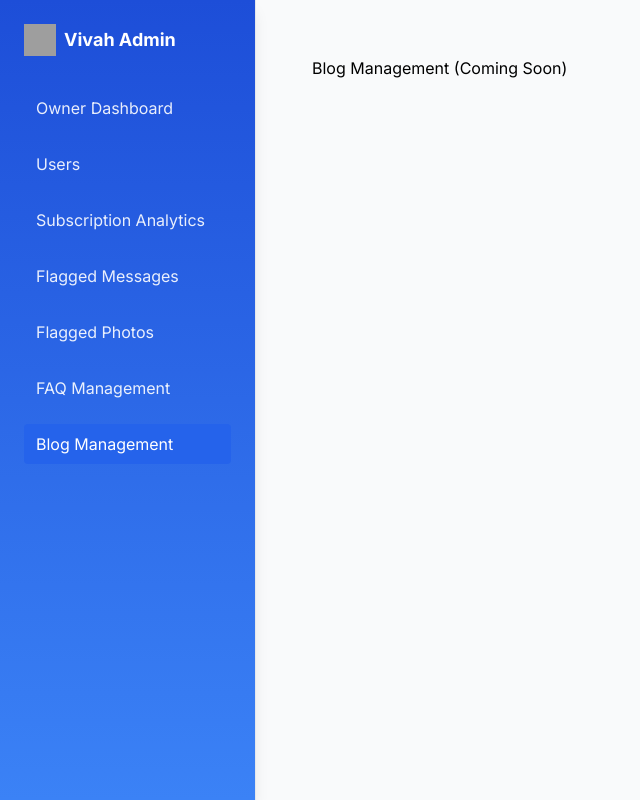
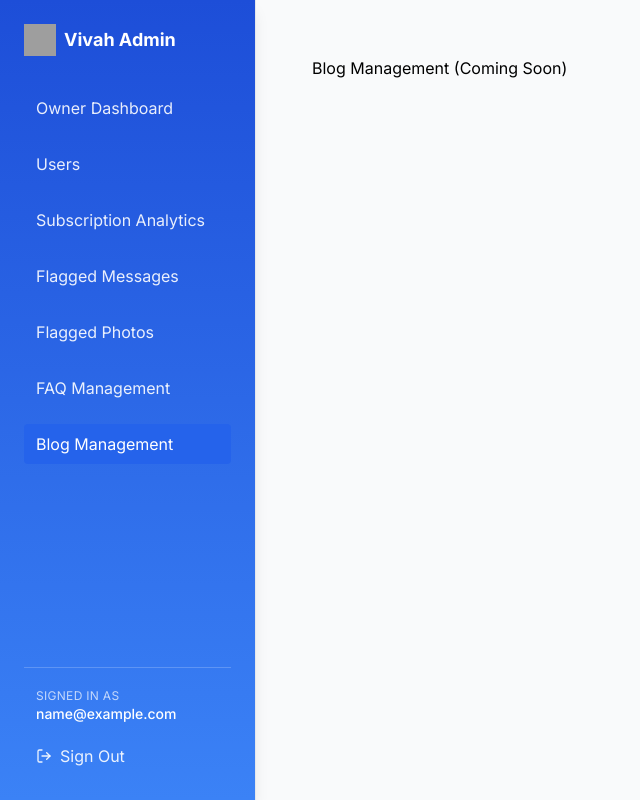
Before and after one commit to poovannapk/vivah-bandhan, a React (Vite) app: page /admin/blog in a window 1280 px wide. Shown: the whole page, without its empty margins (0-640 px from the left). Built offline with nearby package versions, Linux system fonts and the light colour scheme; no server answers; sample sign-in values are in the browser's storage; grey boxes are pictures that could not be loaded.

Commit message:
added logout feature in admin dashboard

```diff
--- a/src/App.tsx
+++ b/src/App.tsx
@@ -17,7 +17,6 @@ const MessagesPage = React.lazy(() => import('./pages/MessagesPage').then(module
 const ProfilePage = React.lazy(() => import('./pages/ProfilePage').then(module => ({ default: module.ProfilePage })));
 const SuccessStoriesPage = React.lazy(() => import('./pages/SuccessStoriesPage').then(module => ({ default: module.SuccessStoriesPage })));
 const AdminRoutes = React.lazy(() => import('./pages/admin'));
-const AdminDashboard = React.lazy(() => import('./pages/AdminDashboard').then(module => ({ default: module.AdminDashboard })));
 const ForgotPasswordPage = React.lazy(() => import('./pages/ForgotPasswordPage'));
 const ResetPasswordPage = React.lazy(() => import('./pages/ResetPasswordPage'));
 const VerifyEmailPage = React.lazy(() => import('./pages/VerifyEmailPage'));
@@ -43,7 +42,6 @@ const ProtectedRoute: React.FC<{ children: React.ReactNode; adminOnly?: boolean
 };
 
 const AppContent: React.FC = () => {
-  const { isAdmin } = useAuth();
   const location = useLocation();
   const [showLoginModal, setShowLoginModal] = React.useState(false);
   const [showRegisterModal, setShowRegisterModal] = React.useState(false);
@@ -84,7 +82,7 @@ const AppContent: React.FC = () => {
               path="/dashboard"
               element={
                 <ProtectedRoute>
-                  {isAdmin ? <AdminDashboard /> : <DashboardPage />}
+                  <DashboardPage />
                 </ProtectedRoute>
               }
             />
--- a/src/components/layout/AdminSidebar.tsx
+++ b/src/components/layout/AdminSidebar.tsx
@@ -1,5 +1,7 @@
 import React from 'react';
-import { Link, useLocation } from 'react-router-dom';
+import { LogOut } from 'lucide-react';
+import { Link, useLocation, useNavigate } from 'react-router-dom';
+import { useAuth } from '../../context/AuthContext';
 
 const links = [
   { to: '/admin', label: 'Owner Dashboard' },
@@ -14,8 +16,17 @@ const links = [
 
 const AdminSidebar: React.FC = () => {
   const location = useLocation();
+  const navigate = useNavigate();
+  const { logout, user } = useAuth();
+
+  const handleSignOut = () => {
+    logout();
+    navigate('/admin/login', { replace: true });
+  };
+
   return (
-    <aside className="w-64 h-full bg-gradient-to-b from-blue-700 to-blue-500 text-white border-r p-6 fixed top-0 left-0 shadow-lg">
+    <aside className="w-64 h-full bg-gradient-to-b from-blue-700 to-blue-500 text-white border-r p-6 fixed top-0 left-0 shadow-lg flex flex-col">
+      <div>
         <div className="mb-8 flex items-center gap-2">
           <img src="/logo192.png" alt="Logo" className="w-8 h-8" />
           <span className="font-bold text-lg">Vivah Admin</span>
@@ -31,6 +42,24 @@ const AdminSidebar: React.FC = () => {
             </Link>
           ))}
         </nav>
+      </div>
+
+      <div className="mt-auto border-t border-white/20 pt-5">
+        {user?.email && (
+          <div className="mb-3 px-3">
+            <p className="text-xs uppercase tracking-wide text-white/70">Signed in as</p>
+            <p className="truncate text-sm font-medium text-white">{user.email}</p>
+          </div>
+        )}
+        <button
+          type="button"
+          onClick={handleSignOut}
+          className="flex w-full items-center gap-2 rounded px-3 py-2 text-left text-white/90 transition-colors hover:bg-white/15 hover:text-white"
+        >
+          <LogOut className="h-4 w-4" />
+          <span>Sign Out</span>
+        </button>
+      </div>
     </aside>
   );
 };
```
Lines whose indentation alone changed are shown as unchanged.
